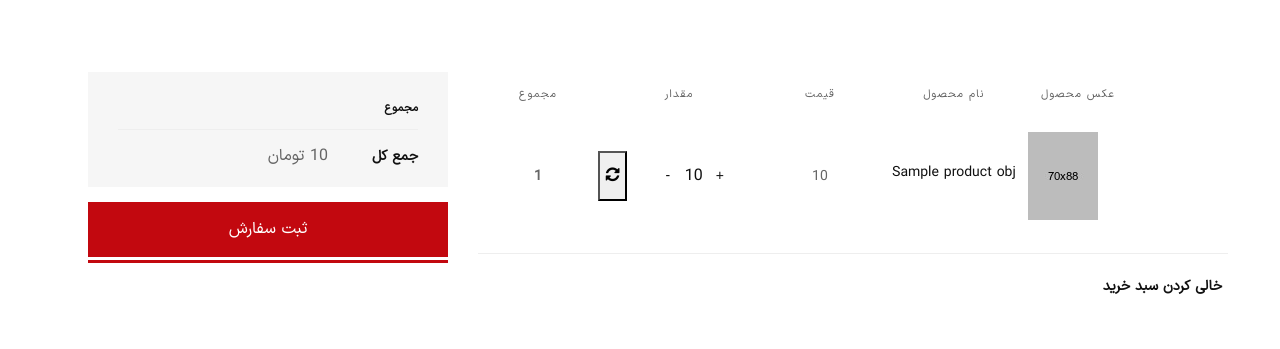
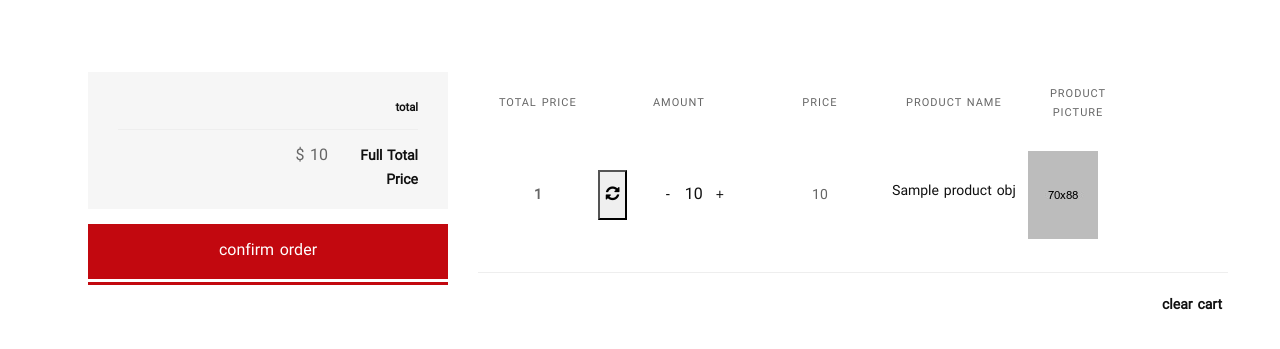
Before and after one commit to MalekJavad/onlineshop, a Django app: template cart/templates/cart/cart_detail.html in a window 1280 px wide. Shown: the part 103-452 px from the top of the page. Run offline with Django 4.2, Linux system fonts and the light colour scheme; the template is opened without the code that fills it: most values are stand-ins (such as "Sample title", 1, 10 or a date in 2020); some libraries are stand-ins or nearby versions; some web fonts are replaced.

Commit message:
add translation for cart app, templates and messages

```diff
--- a/cart/templates/cart/cart_detail.html
+++ b/cart/templates/cart/cart_detail.html
@@ -24,11 +24,11 @@
                                             <thead>
                                             <tr>
                                                 <th>&nbsp;</th>
-                                                <th>عکس محصول</th>
-                                                <th>نام محصول</th>
-                                                <th>قیمت</th>
-                                                <th>مقدار</th>
-                                                <th>مجموع</th>
+                                                <th>{% trans 'product picture' %}</th>
+                                                <th>{% trans 'product name' %}</th>
+                                                <th>{% trans 'price' %}</th>
+                                                <th>{% trans 'amount' %}</th>
+                                                <th>{% trans 'total price' %}</th>
                                             </tr>
                                             </thead>
                                             <tbody>
@@ -82,21 +82,21 @@
                                         </table>
                                     </div>
                                 {% else %}
-                                    <p>your Cart is Empty! please add some products! </p>
-                                    <a href="{% url 'product_list' %}">Go Shopping</a>
+                                    <p>{% trans 'your Cart is Empty! please add some products! ' %}</p>
+                                    <a href="{% url 'product_list' %}">{% trans 'Go Shopping' %}</a>
                                 {% endif %}
                             </div>
                         </div>
                         <div class="row no-gutters border-top pt--20 mt--20">
                             <div class="col-sm-6 text-sm-right">
-                                <button type="submit" class="cart-form__btn">خالی کردن سبد خرید</button>
+                                <button type="submit" class="cart-form__btn">{% trans 'clear cart' %}</button>
                             </div>
                         </div>
                     </div>
                     <div class="col-lg-4">
                         <div class="cart-collaterals">
                             <div class="cart-totals">
-                                <h5 class="font-size-14 font-bold mb--15">مجموع</h5>
+                                <h5 class="font-size-14 font-bold mb--15">{% trans 'total' %}</h5>
                                 {#                                <div class="cart-calculator">#}
                                 {#                                    <div class="cart-calculator__item">#}
                                 {#                                        <div class="cart-calculator__item--head">#}
@@ -108,24 +108,23 @@
                                 {#                                    </div>#}
                                 <div class="cart-calculator__item order-total">
                                     <div class="cart-calculator__item--head">
-                                        <span>جمع کل</span>
+                                        <span>{% trans 'full total price' %}</span>
                                     </div>
                                     <div class="cart-calculator__item--value">
                                                     <span class="product-price-wrapper">
-                                                        <span class="money">{{ cart.get_total_price }} تومان</span>
+                                                        <span class="money">{{ cart.get_total_price }} {% trans '$' %}</span>
                                                     </span>
                                     </div>
                                 </div>
                             </div>
                         </div>
                         <a href="checkout.html" class="btn btn-fullwidth btn-bg-red btn-color-white btn-hover-2">
-                            ثبت سفارش
+                            {% trans 'confirm order' %}
                         </a>
                     </div>
                 </div>
             </div>
         </div>
     </div>
-    </div>
     <!-- Main Content Wrapper Start -->
 {% endblock content %}
```
Also changed, not shown: cart/locale/fa/LC_MESSAGES/django.po (added), 1 other file.
